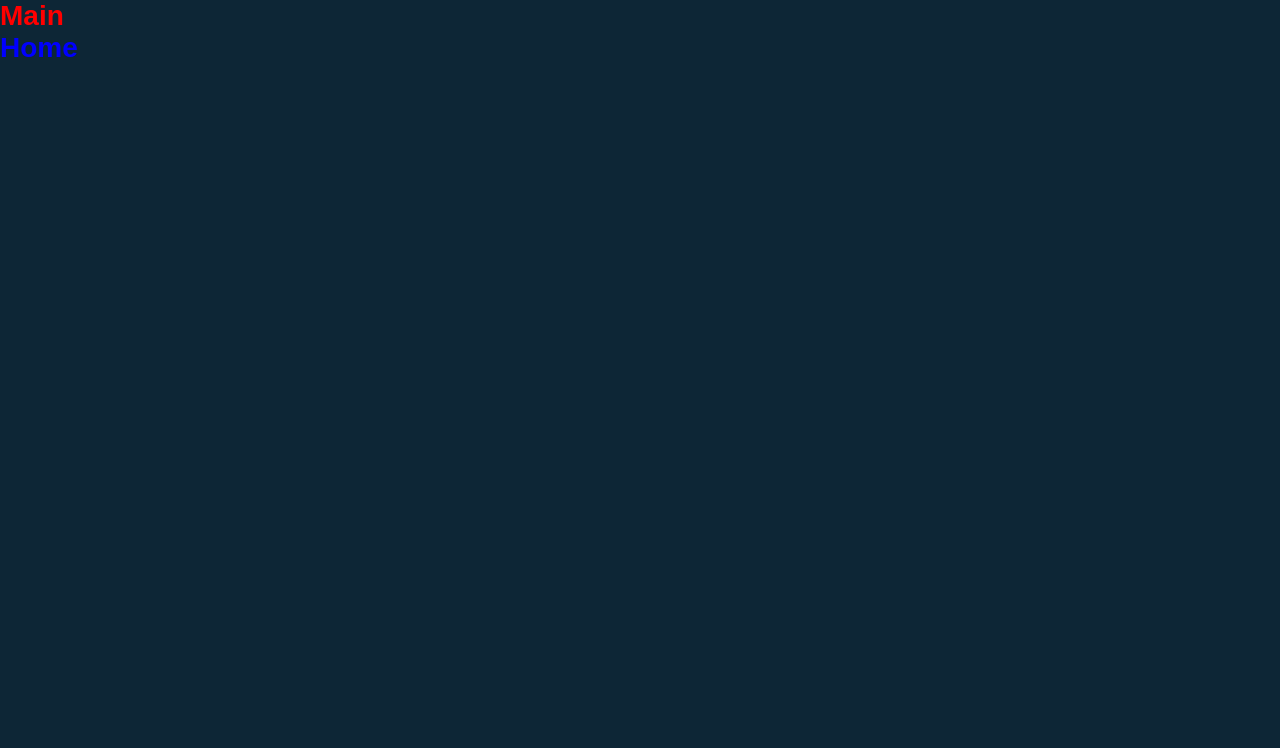
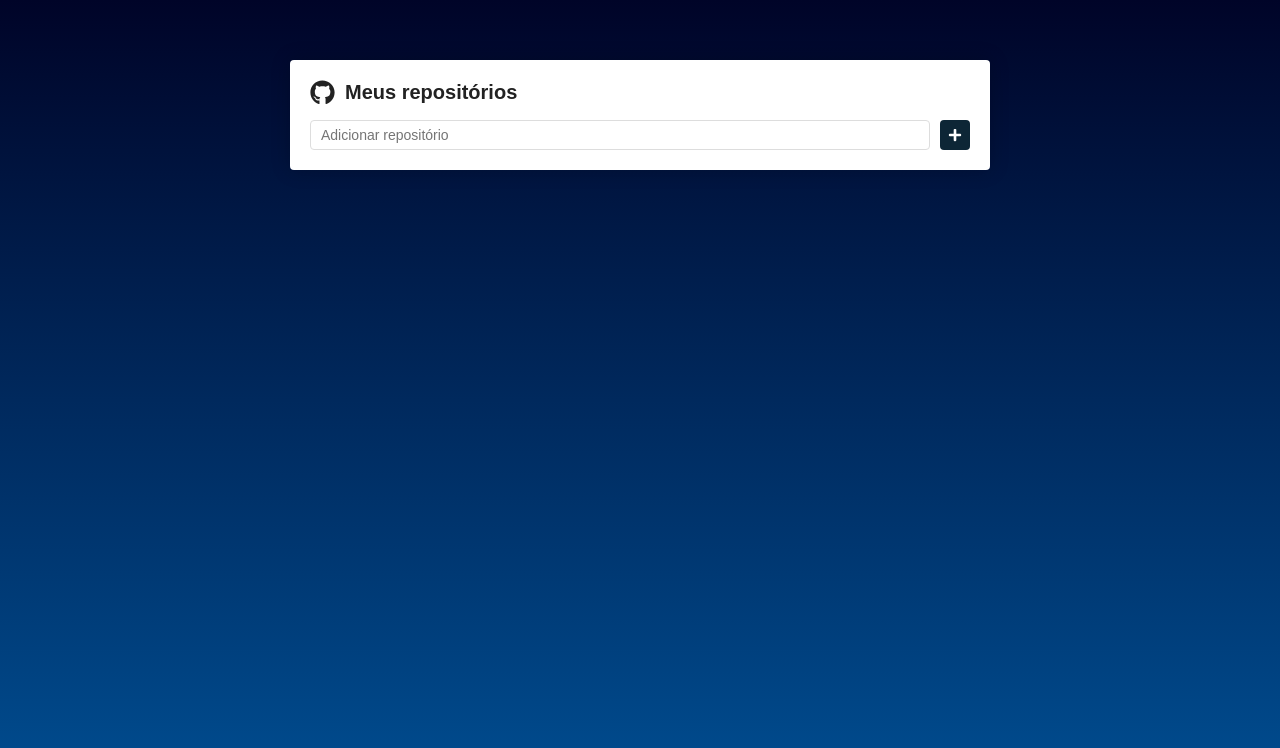
Before and after one commit to leandrolimadeveloper/Repos-React, a React (Create React App) app: page / in a window 1280 px wide. Shown: the top 748 px of the page. Built offline with nearby package versions, Linux system fonts and the light colour scheme.

Commit message:
Página main - Estilizada

```diff
--- a/package.json
+++ b/package.json
@@ -8,6 +8,7 @@
     "@testing-library/user-event": "^13.5.0",
     "react": "^18.2.0",
     "react-dom": "^18.2.0",
+    "react-icons": "^4.4.0",
     "react-router-dom": "^6.3.0",
     "react-scripts": "5.0.1",
     "styled-components": "^5.3.5",
--- a/src/pages/Main/index.js
+++ b/src/pages/Main/index.js
@@ -1,12 +1,25 @@
 import React from "react"
+import {FaGithub, FaPlus} from 'react-icons/fa'
 
-import {Title} from './styles'
+import {Container, Form, SubmitButton} from './styles'
 
 export default function Main() {
     return (
-        <Title>
-            Main<br></br>
-            <span>Home</span>
-        </Title>
+        <Container>
+            <h1>
+                <FaGithub size={25} />
+                Meus repositórios
+            </h1>
+
+            <Form onSubmit={() => {}}>
+                <input type='text' placeholder='Adicionar repositório' />
+
+                <SubmitButton>
+                    <FaPlus color="#FFF" size={14} />
+                </SubmitButton>
+            </Form>
+        </Container>
+
+
     )
 }
--- a/src/pages/Main/styles.js
+++ b/src/pages/Main/styles.js
@@ -1,9 +1,46 @@
 import styled from 'styled-components'
 
-export const Title = styled.h1`
-    color: #FF0000;
+export const Container = styled.div`
+    max-width: 700px;
+    background-color: white;
+    border-radius: 4px;
+    box-shadow: 0 0 20px rgba(0, 0, 0, 0.2);
+    padding: 20px;
+    margin: 60px auto;
 
-    span {
-        color: blue;
+    h1 {
+        font-size: 20px;
+        display: flex;
+        flex-direction: row;
+        align-items: center;
+
+        svg {
+            margin-right: 10px;
+        }
+    }
+
+`
+
+export const Form = styled.form`
+    margin-top: 15px;
+    display: flex;
+    flex-direction: row;
+
+    input {
+        flex: 1;
+        border: 1px solid #DDD;
+        padding: 5px 10px;
+        border-radius: 4px;
     }
 `
+
+export const SubmitButton = styled.button`
+    background-color: #0D2636;
+    border: 0;
+    border-radius: 4px;
+    margin-left: 10px;
+    padding: 8px;
+    display: flex;
+    justify-content: center;
+    align-items: center;
+`
--- a/src/styles/global.js
+++ b/src/styles/global.js
@@ -13,7 +13,8 @@
     }
 
     body {
-        background: #0D2636;
+        background-color: #000428;
+        background-image: linear-gradient(#000428, #004e92);
         font-size: 14px;
         -webkit-font-smoothing: antialiased !important;
     }
```
Also changed, not shown: 1 other file (tests, documents, lock files or other folders).
